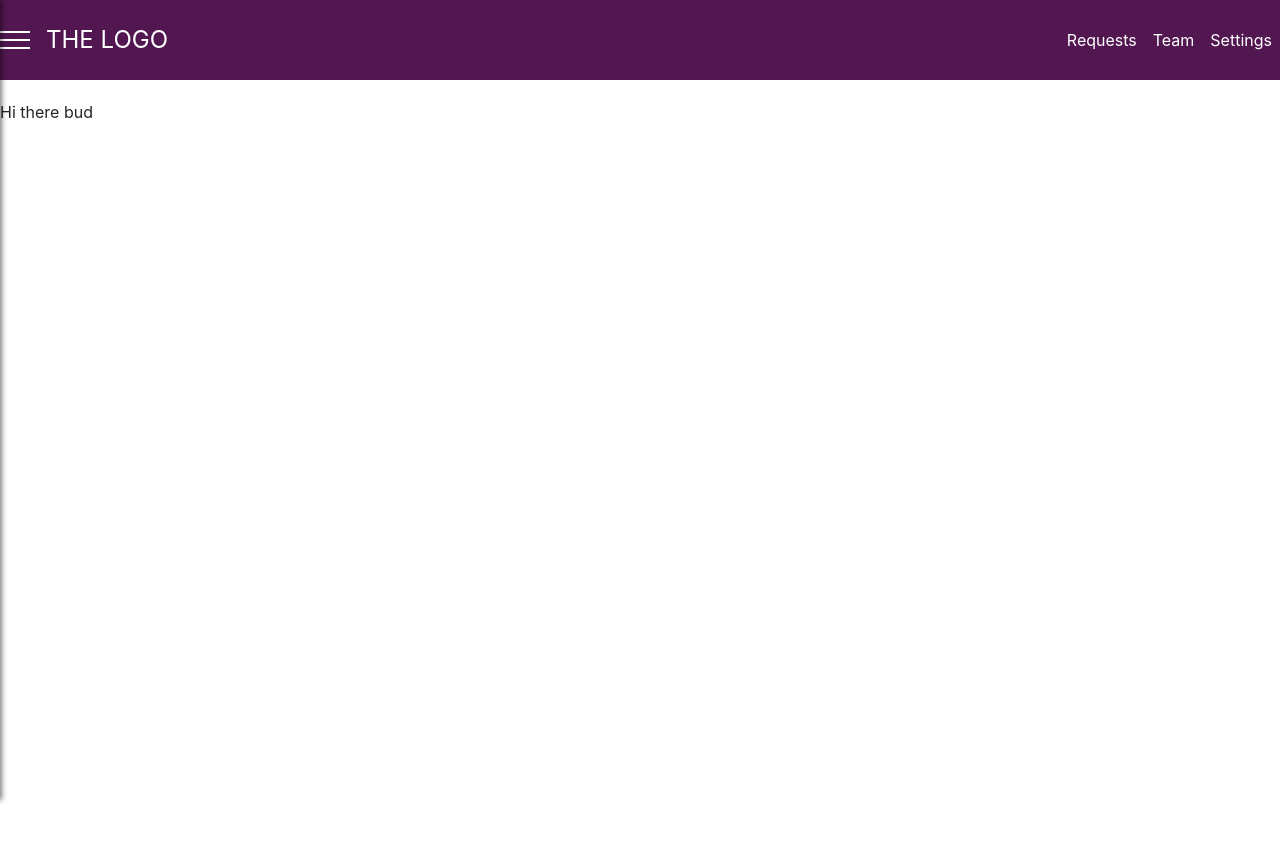
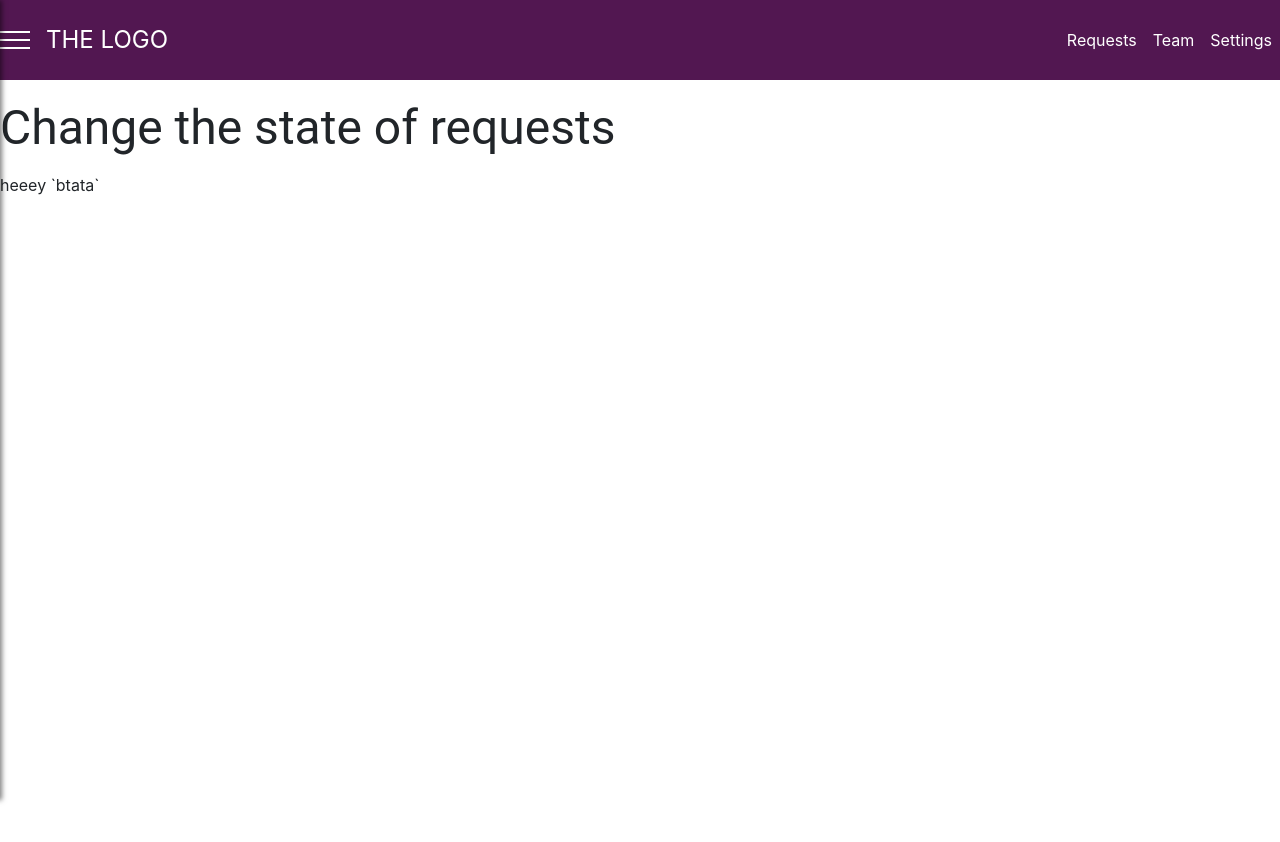
Before and after one commit to MLEKMAD/PROJET-SI, a React (Create React App) app in the folder front_end/: page /states in a window 1280 px wide. Shown: the top 842 px of the page. Built offline with nearby package versions, Linux system fonts and the light colour scheme.

Commit message:
app repairing

```diff
--- a/front_end/src/App.js
+++ b/front_end/src/App.js
@@ -40,8 +40,10 @@ class App extends Component {
       <Toolbar drawerClickHandler = {this.drawerToggleClickHandler}/>
       <SideDrawer show={this.state.sideDrawerOpen}/>
       {backDrop}
-      <main style={{marginTop: '90px', padding :'5px' }}></main>
-      <p> Hi there bud</p>
+      <main style={{marginTop: '90px', padding :'5px' }}/>
+      <Router history={history}>
+        <Routes/>
+      </Router>
     </div>
   );
 }
--- a/front_end/src/Routes/index.js
+++ b/front_end/src/Routes/index.js
@@ -8,7 +8,6 @@ import Requests from '../components/CIR/Requests';
 import SignInUp from '../components/SignInUp/SignInUp';
 import Companies from '../components/CIR/Companies';
 import Ideas from '../components/CIR/Ideas';
-import CNavbar from '../components/Client/CNavbar';
 import AddIdea from '../components/Client/AddIdea';
 import AddCompany from '../components/Client/AddCompany';
 import GUHome from '../components/GU/GUHome'
@@ -21,22 +20,22 @@ export default class Routes extends React.Component {
     return (
       <Switch>
         <Route exact path="/states">
-          <CNavbar/>
+
           <States />
         </Route>
         <Route exact path="/requests">
           <Requests />
         </Route>
         <Route exact path="/CIR">
-          <CNavbar/>
+
           <CIRHome />
         </Route>
         <Route exact path="/GU">
-          <CNavbar />
+
           <GUHome />
         </Route>
         <Route exact path="/sign">
-          <CNavbar/>
+
           <SignInUp />
         </Route>
         <Route exact path="/companies">
@@ -54,15 +53,15 @@ export default class Routes extends React.Component {
 
         </Route>
         <Route exact path="/pending">
-          <CNavbar />
+
           <Pending/>
         </Route>
         <Route exact path="/statistics">
-          <CNavbar />
+
           <Statistics/>
         </Route>
         <Route path="/">
-          <CNavbar/>
+
           <SignInUp />
         </Route>
       </Switch>
--- a/front_end/src/components/CIR/States.js
+++ b/front_end/src/components/CIR/States.js
@@ -1,6 +1,5 @@
 import React, { Component } from 'react';
 import { Typography, Grid } from '@material-ui/core/';
-import useStyles from '../Navbar/style';
 import {
   Nav,
   Navbar,
@@ -13,6 +12,7 @@ import {
 
 export class States extends Component {
   state = {
+    lkhdra:"btata",
     states: [],
   };
   render() {
@@ -27,7 +27,7 @@ export class States extends Component {
           justify="space-around"
           alignItems="flex-start"
         >
-          heeey
+          heeey `{this.state.lkhdra}`
         </Grid>
       </div>
     );
```
